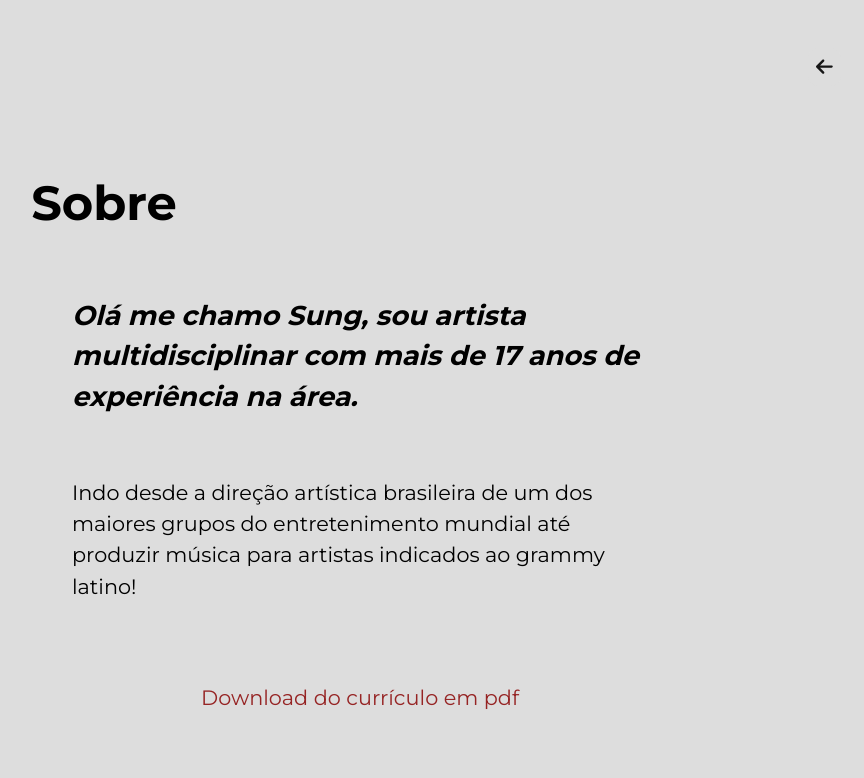
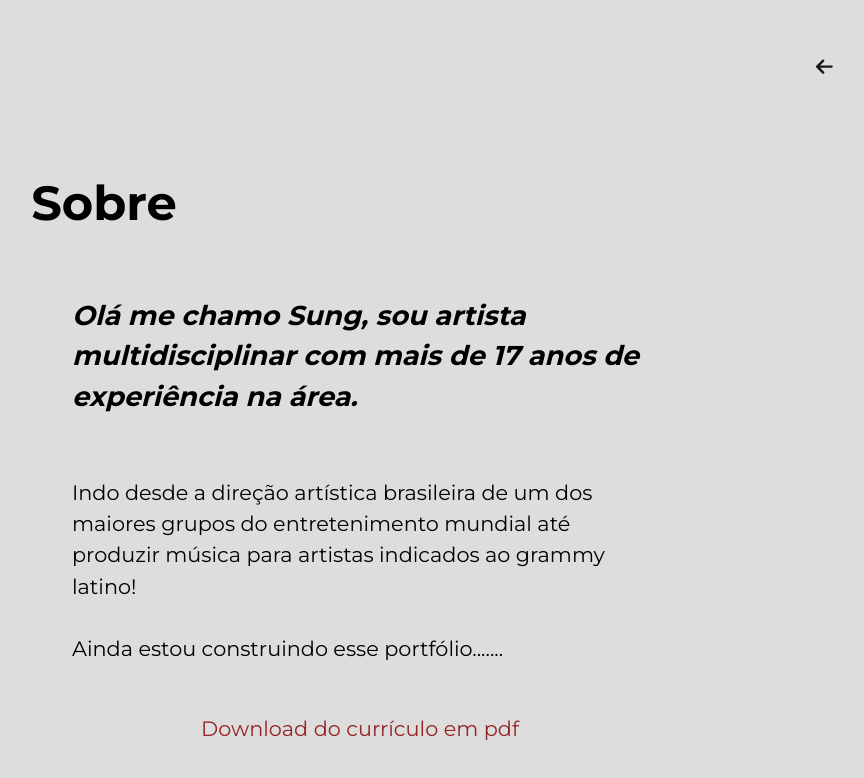
Before and after one commit to Sungjuno/angular-portfolio, an Angular app: page /about in a window 1280 px wide. Shown: the top 778 px of the page, without its empty margins (280-1144 px from the left). Built offline with nearby package versions, Linux system fonts and the light colour scheme.

Commit message:
aviso de construção

```diff
--- a/src/app/home/about/about.component.html
+++ b/src/app/home/about/about.component.html
@@ -11,6 +11,7 @@
         Indo desde a direção artística brasileira de um dos maiores grupos do entretenimento mundial até produzir música para artistas indicados ao grammy latino!
 
         <br><br>
+        Ainda estou construindo esse portfólio.......
         <!-- Sou extremamente varsátil e curioso não me definindo pelos trabalhos que realizei mas sim pelos trabalhos que quero realizar, skills podem ser ensinados mas personalidade é inerente, estou imerso na área de tecnologia buscando contribuir resolvendo problemas reais, sempre me desafiando e procurando desenvolvimento não fico satisfeito apenas com boas idéias é necessário colocá-las em prática!
         Você pode ter mais informações com o meu currículo abaixo. -->
       </p>
```
